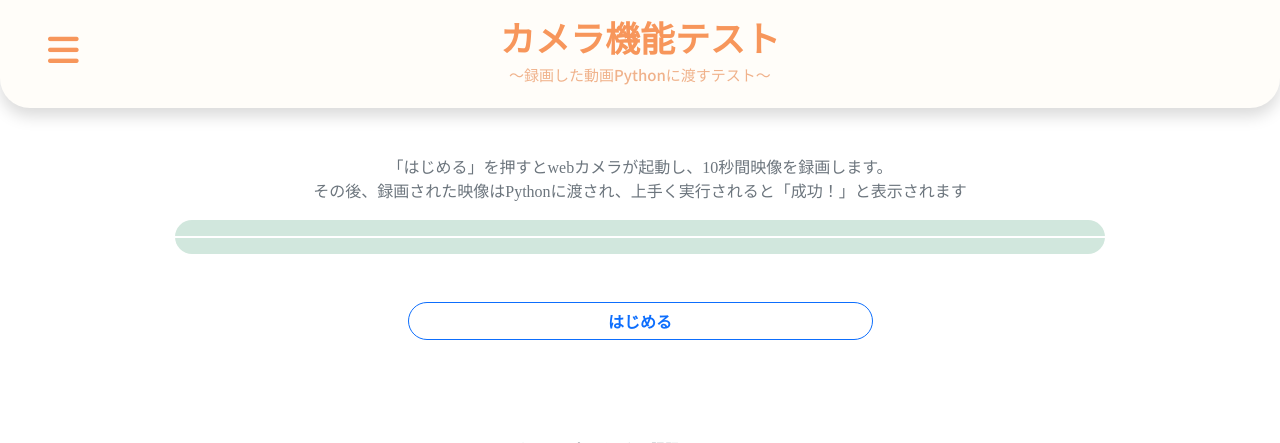
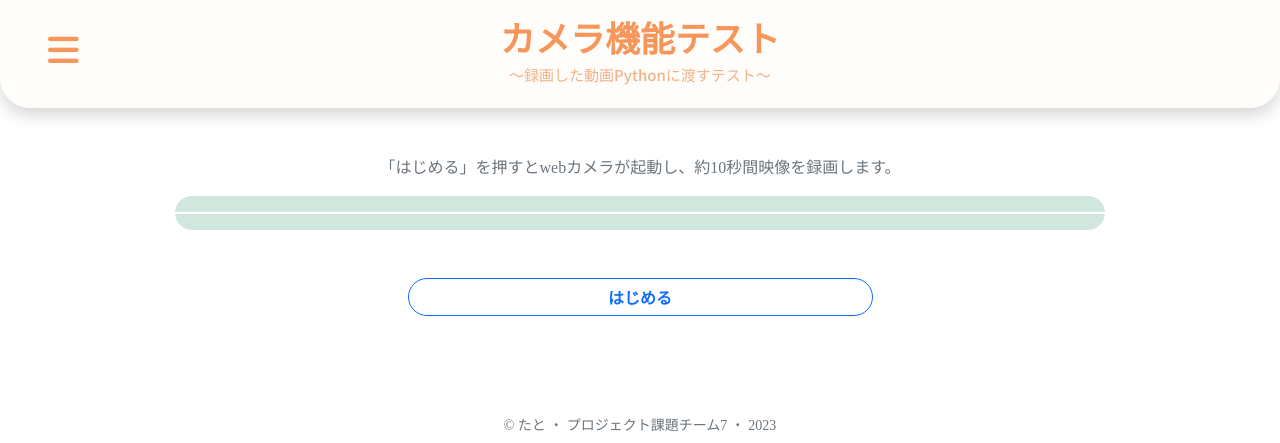
Before and after one commit to otTATto/camTestWithFlask, a Flask app: page /exportTest.html in a window 1280 px wide. Shown: the top 443 px of the page. Run offline with Flask 3, Linux system fonts and the light colour scheme; some libraries are stand-ins or nearby versions; some web fonts are replaced.

Commit message:
Arranged the design

```diff
--- a/static/js/exportTest.js
+++ b/static/js/exportTest.js
@@ -3,6 +3,9 @@ import { getMilliSecond } from './time.js';
 
 // 録画されたデータの格納
 var record_data = [];
+// HTMLオブジェクトの参照
+let messageArea = document.getElementById("messageArea");
+let subMessageArea = document.getElementById("subMessageArea");
 
 // カメラの設定
 const cameraSetting = {
@@ -33,12 +36,24 @@ async function vStart(){
     mediaRecorder.start();
     console.log('録画が開始されました');
 
+    // 表示
+    var message = "録画を開始しました";
+    var subMessage = "約10秒間の動画が撮影されます";
+    messageArea.innerHTML = message;
+    subMessageArea.innerHTML = subMessage;
+
     // 11秒待機
     await wait(11000);
 
     // 録画の停止
     mediaRecorder.stop();
     console.log('録画を停止しました');
+
+    message = "録画を停止しました";
+    subMessage = '機械学習モデルによるカンニング判定を行っています…<i class="fa-solid fa-robot fa-bounce"></i>';
+
+    messageArea.innerHTML = message;
+    subMessageArea.innerHTML = subMessage;
 
     // mediaRecorder.stop()の完了を待つ
     await new Promise(resolve => {
@@ -110,14 +125,12 @@ function responceToHtml(responceInput){
             subMessage = "試験監督者の指示に従ってください！";
             break;
         case '-1':
-            message = "エラーが起きました";
+            message = "カンニング判定ができませんでした";
             subMessage = "このまま試験を続行してください";
             break;
     }
 
     // 表示
-    let messageArea = document.getElementById("messageArea");
-    let subMessageArea = document.getElementById("subMessageArea");
     messageArea.innerHTML = message;
     subMessageArea.innerHTML = subMessage;
 
--- a/templates/exportTest.html
+++ b/templates/exportTest.html
@@ -74,8 +74,7 @@
 
             <div class="mt-5">
                 <div class="f-Zen-Maru-Gothic text-center text-secondary">
-                    「はじめる」を押すとwebカメラが起動し、10秒間映像を録画します。
-                    <br>その後、録画された映像はPythonに渡され、上手く実行されると「成功！」と表示されます
+                    「はじめる」を押すとwebカメラが起動し、約10秒間映像を録画します。
                 </div>
             </div>
 
```
